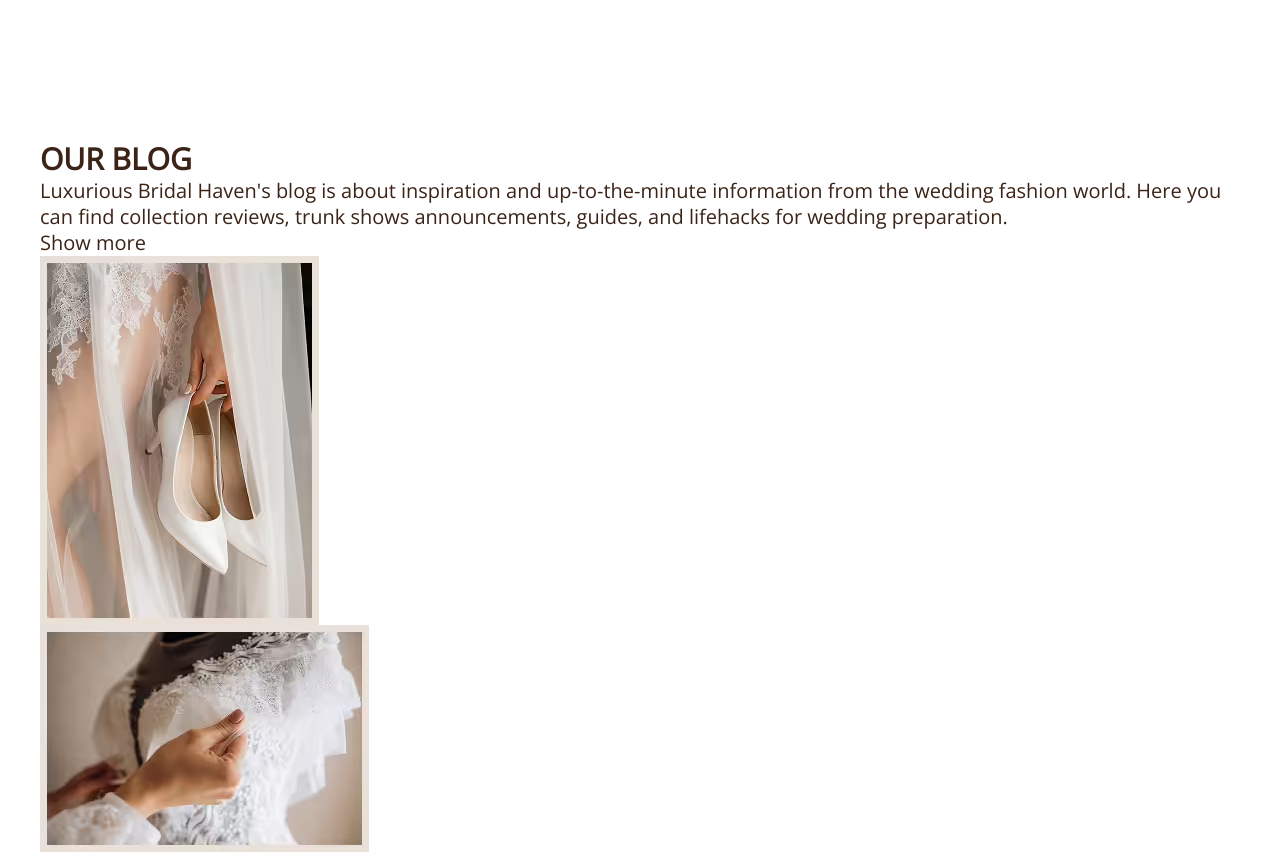
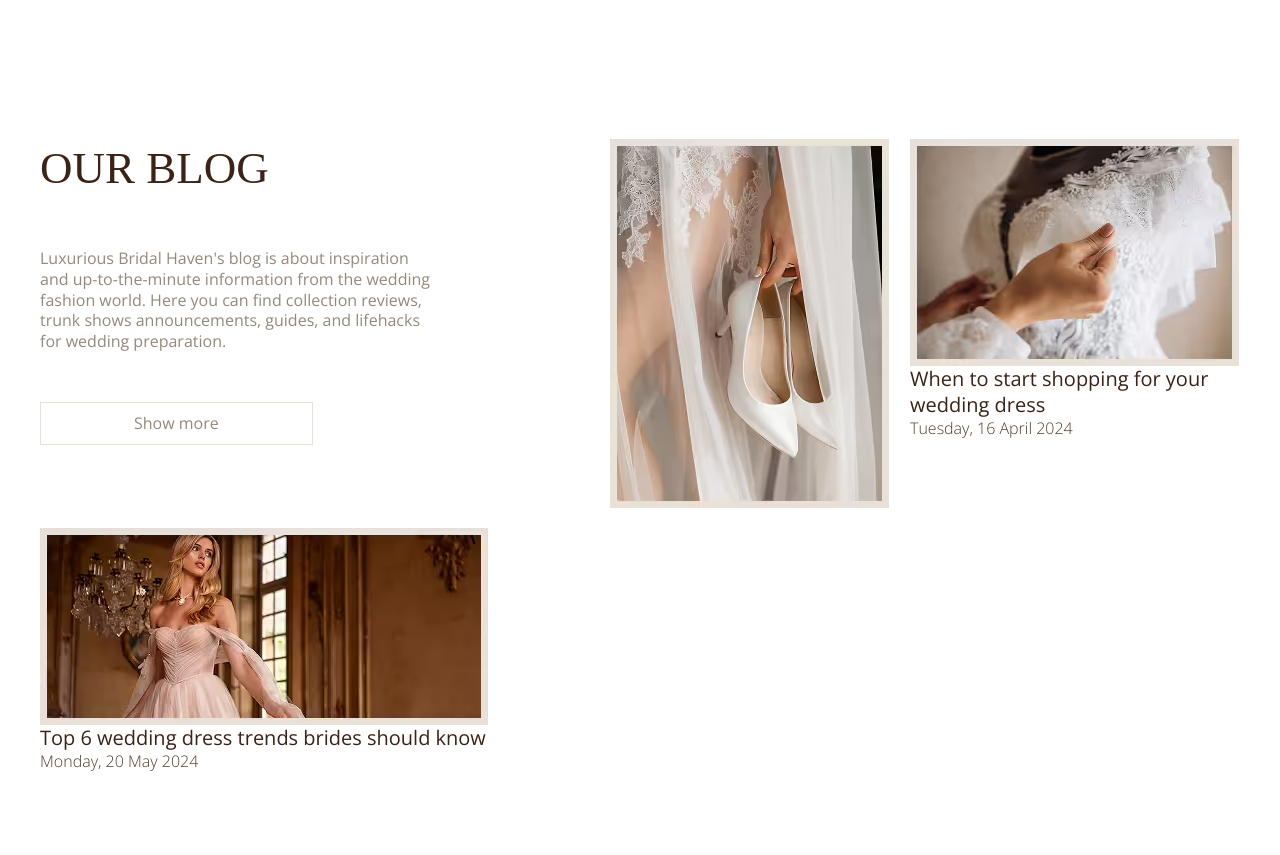
Before and after one commit to Andyone89/shop, a website: page app/pages/index.html in a window 1280 px wide. Shown: the part 3620-4475 px from the top of the page. Drawn offline with nearby package versions, Linux system fonts and the light colour scheme; files that its build step writes are made by us from their sources; files whose address does not match are found by name.

Commit message:
added our-blog style

```diff
--- a/app/pages/index.html
+++ b/app/pages/index.html
@@ -131,7 +131,7 @@
                         wedding fashion world. Here you can find collection reviews, trunk shows announcements, guides,
                         and lifehacks for wedding preparation.
                     </p>
-                    <a href="#" class="our-blog__link">
+                    <a href="#" class="our-blog__btn-link">
                         Show more
                     </a>
                 </div>
--- a/app/scss/style.scss
+++ b/app/scss/style.scss
@@ -397,7 +397,8 @@ body {
         padding: 64px 130px 34px 0;
         margin-left: auto;
     }
-    &__decor{
+
+    &__decor {
         position: absolute;
         bottom: 0;
         right: 0;
@@ -430,6 +431,46 @@ body {
     }
 }
 
-.our-blog{
+.our-blog {
     padding: 150px 0 100px;
+
+    &__inner {
+        display: grid;
+        grid-template-columns: 1fr 280px 330px;
+        grid-template-rows: 1fp 1fr;
+        gap: 20px;
+    }
+
+    &__title {
+        font-size: 45px;
+        @extend %lora-400;
+        margin-bottom: 50px;
+    }
+
+    &__text {
+        max-width: 400px;
+        margin-bottom: 50px;
+        color: vars.$color-text-muted;
+        font-size: 16px;
+    }
+    &__btn-link{
+        font-size: 16px;
+        display: inline-block;
+        padding: 10px 93px;
+        border: 1px solid vars.$bg-primary;
+        color: vars.$color-text-muted;
+    }
+    &__link{
+        margin-bottom: 5px;
+        @extend %lora-400;
+        color: vars.$color-text-muted;
+    }
+    &__box-img{
+        margin-bottom: 20px;
+    }
+    &__box-date{
+        color: vars.$color-primary;
+        font-size: 16px;
+        @extend %opensans-300;
+    }
 }
```
